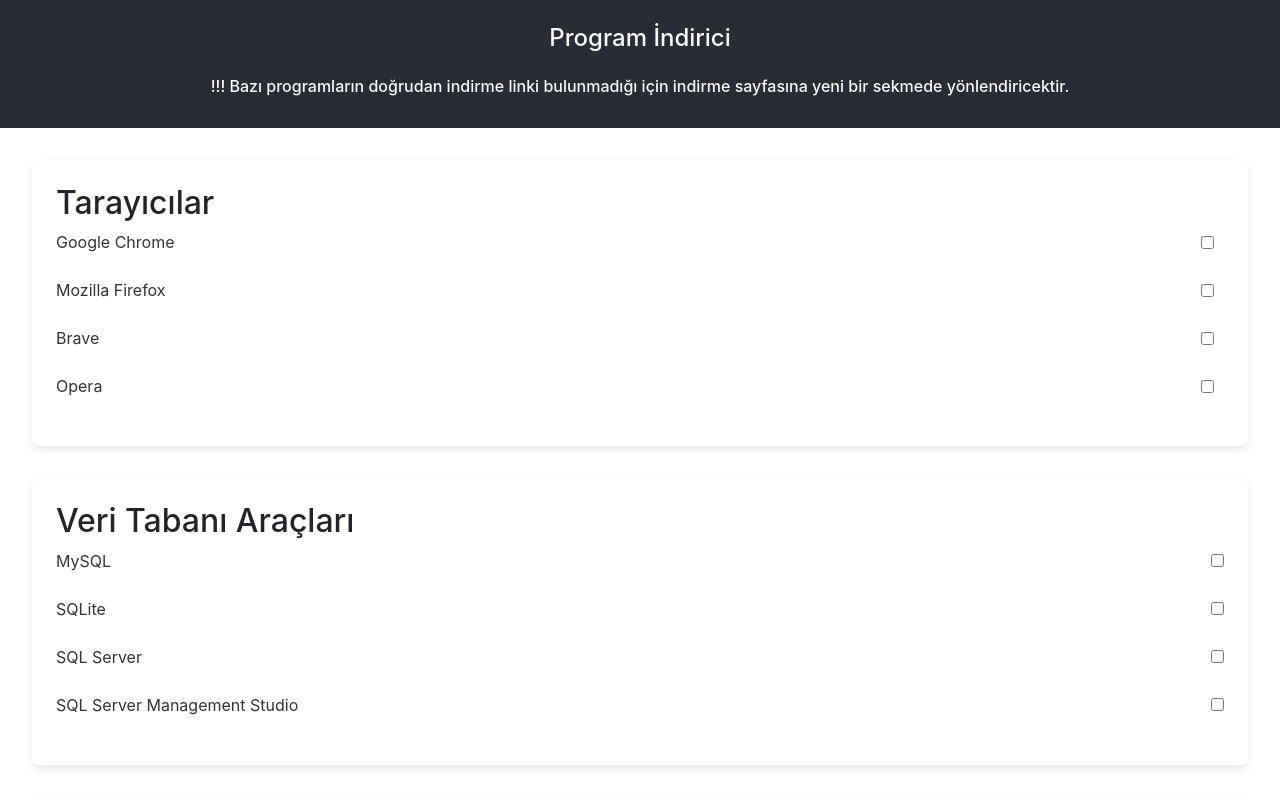
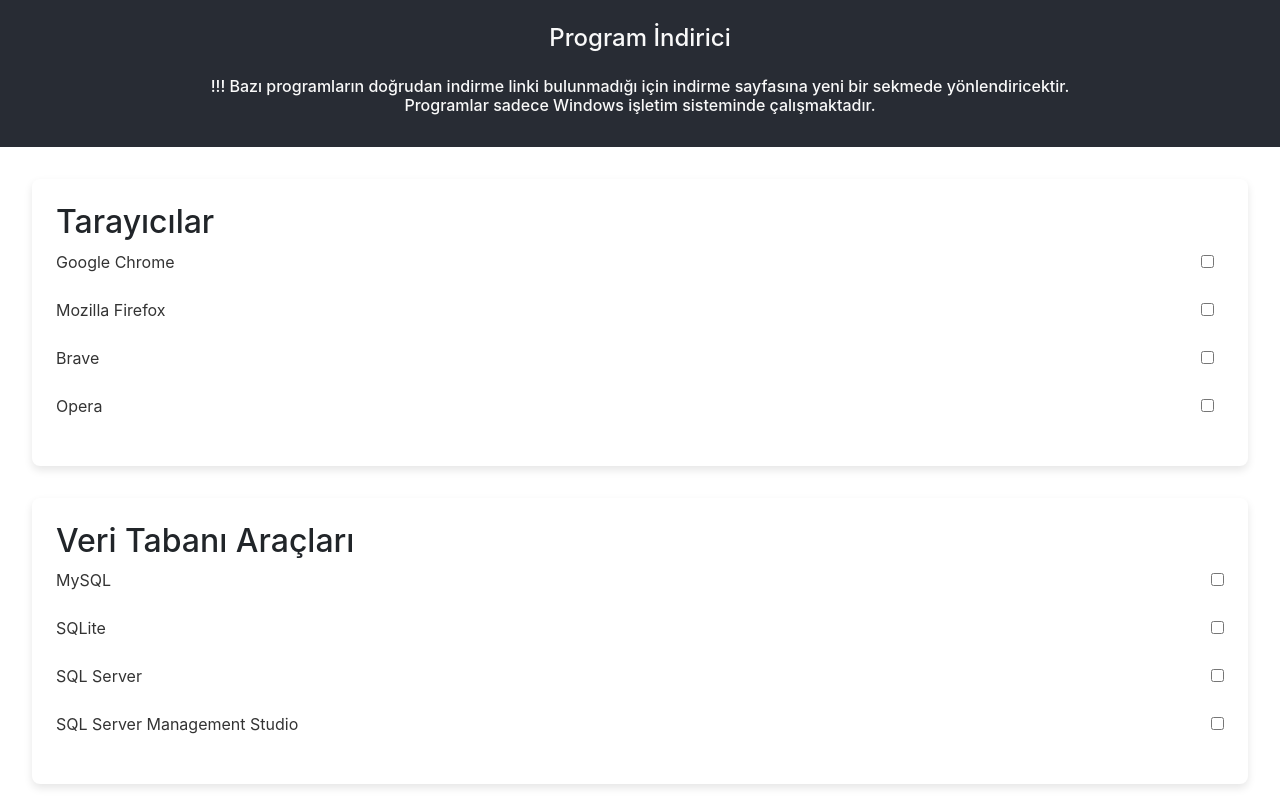
Before and after one commit to suleyman-yilmaz/program_downloader, a plain HTML site: page index.html in a window 1280 px wide. Shown: the top 800 px of the page. Drawn offline with nearby package versions, Linux system fonts and the light colour scheme.

Commit message:
html changes

```diff
--- a/index.html
+++ b/index.html
@@ -14,7 +14,7 @@
 <body>
     <header>
         <h1 id="webTitle" class="tr-content">Program İndirici</h1><br>
-        <h6>!!! Bazı programların doğrudan indirme linki bulunmadığı için indirme sayfasına yeni bir sekmede yönlendiricektir.</h6>
+        <h6>!!! Bazı programların doğrudan indirme linki bulunmadığı için indirme sayfasına yeni bir sekmede yönlendiricektir. <br> Programlar sadece Windows işletim sisteminde çalışmaktadır.</h6>
     </header>
     <main>
         <div class="section-container">
```
